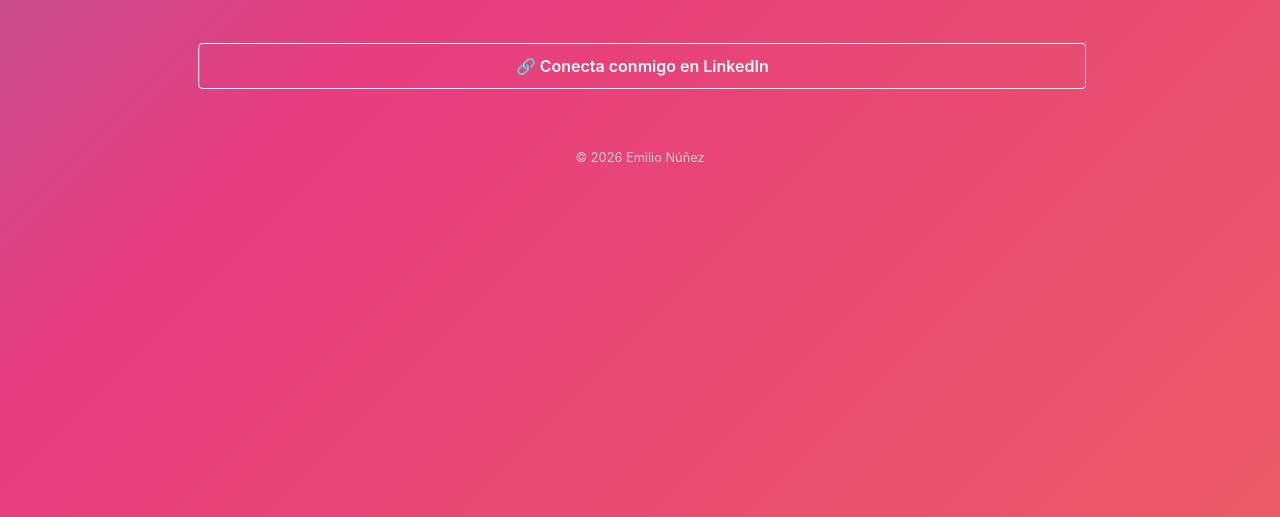
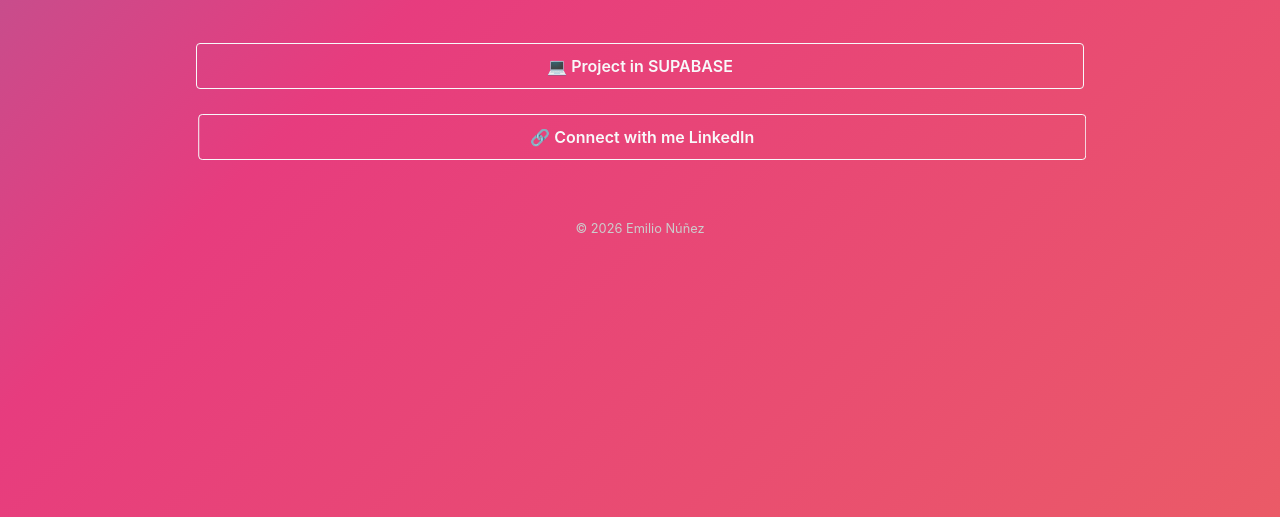
Before and after one commit to emiliojes/emiliojes.github.io, a plain HTML site: page index.html in a window 1280 px wide. Shown: the part 283-800 px from the top of the page. Drawn offline with nearby package versions, Linux system fonts and the light colour scheme.

Commit message:
Adding a project SUPABASE a fixing link linkedln

```diff
--- a/index.html
+++ b/index.html
@@ -49,21 +49,21 @@
                 🌐 Recursos de Redes y Telecomunicaciones
                 </button>
             </div>
+        -->
+            <div style="padding-bottom: 25px;">
+                <button onclick="location.href='https://supabaseemiliogram2-d7u76gccj-emilio-nezs-projects.vercel.app'" type="button"
+                class="btn btn-outline-light"
+                style="width:80%; padding:10px; font-weight:600;">
+                💻 Project in SUPABASE
+                </button>
+            </div>
+
 
             <div style="padding-bottom: 25px;">
-                <button onclick="location.href='#'" type="button"
-                class="btn btn-outline-light"
-                style="width:80%; padding:10px; font-weight:600;">
-                💻 HTML, CSS y Programación
-                </button>
-            </div>
-        -->
-
-            <div style="padding-bottom: 25px;">
-                <button onclick="location.href='https://www.linkedin.com/'" type="button"
+                <button onclick="location.href='https://www.linkedin.com/in/emiliojnunezp'" type="button"
                 class="btn btn-outline-light shake"
                 style="width:80%; padding:10px; font-weight:600;">
-                🔗 Conecta conmigo en LinkedIn
+                🔗 Connect with me LinkedIn
                 </button>
             </div>
 
```
